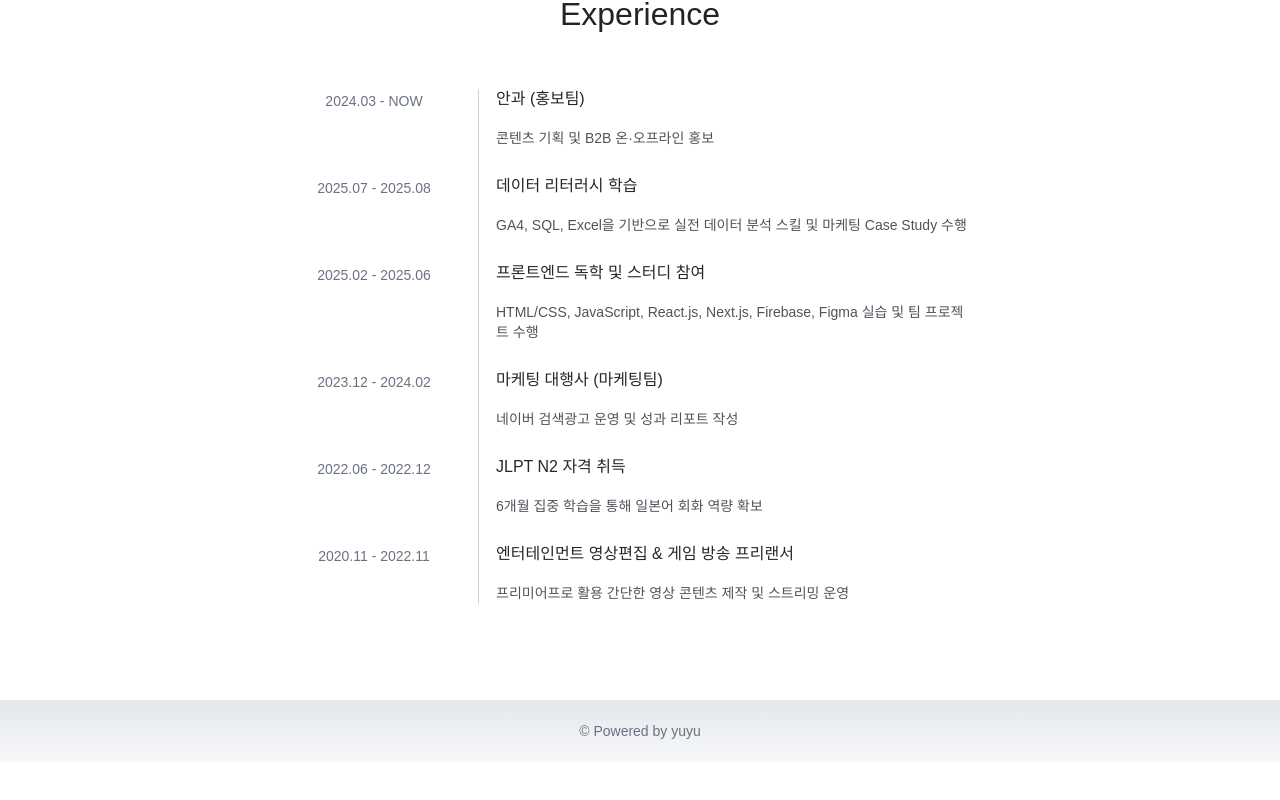
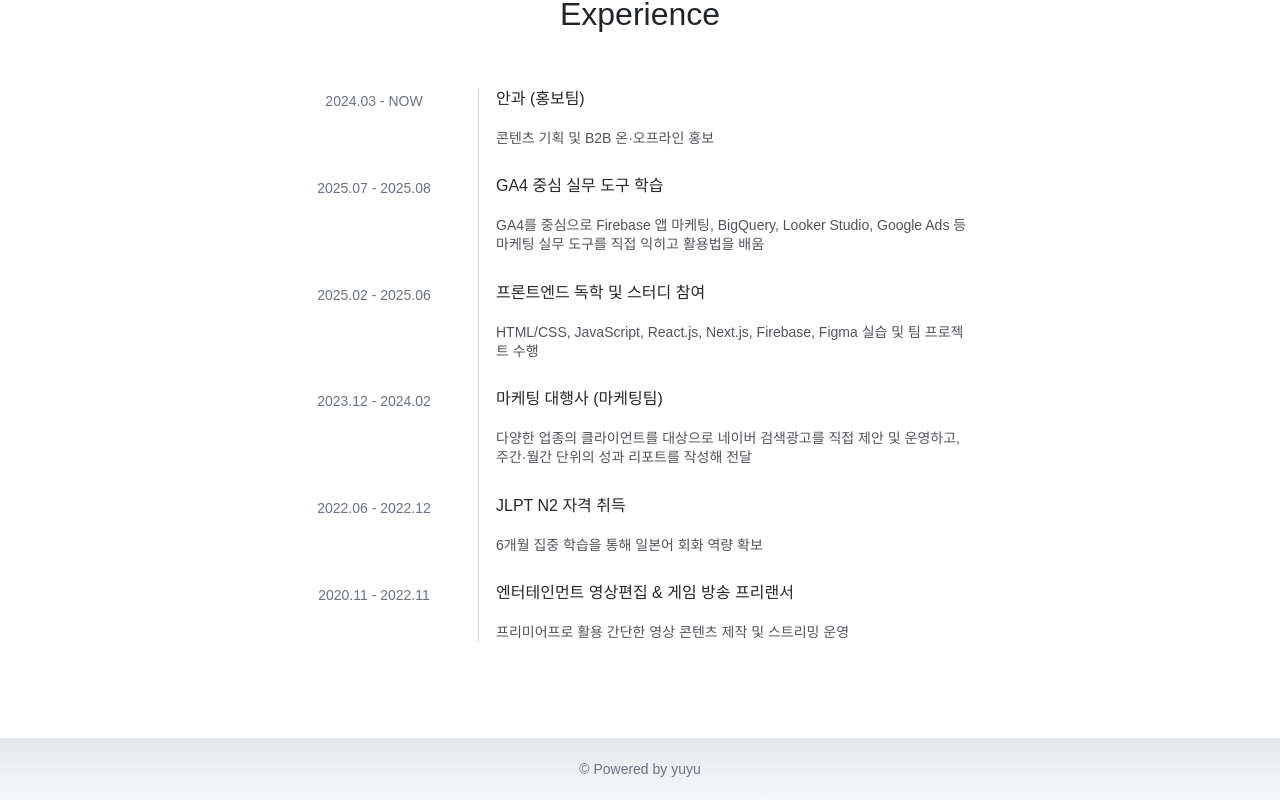
Before and after one commit to yuyu-kor/my-portfolio, a Next.js app: page /about in a window 1280 px wide. Shown: the part 1283-2083 px from the top of the page. Before the commit the page ends 2045 px from the top, so only its background shows below. Built offline with nearby package versions, Linux system fonts and the light colour scheme; a web font is replaced by a local one.

Commit message:
Feat: about 수정

```diff
--- a/src/pages/about.js
+++ b/src/pages/about.js
@@ -12,8 +12,8 @@ const experience = [
   },
   {
     date: "2025.07 - 2025.08",
-    company: "데이터 리터러시 학습",
-    role: "GA4, SQL, Excel을 기반으로 실전 데이터 분석 스킬 및 마케팅 Case Study 수행",
+    company: "GA4 중심 실무 도구 학습",
+    role: "GA4를 중심으로 Firebase 앱 마케팅, BigQuery, Looker Studio, Google Ads 등 마케팅 실무 도구를 직접 익히고 활용법을 배움",
   },
   {
     date: "2025.02 - 2025.06",
@@ -23,7 +23,7 @@ const experience = [
   {
     date: "2023.12 - 2024.02",
     company: "마케팅 대행사 (마케팅팀)",
-    role: "네이버 검색광고 운영 및 성과 리포트 작성",
+    role: "다양한 업종의 클라이언트를 대상으로 네이버 검색광고를 직접 제안 및 운영하고, 주간·월간 단위의 성과 리포트를 작성해 전달",
   },
   {
     date: "2022.06 - 2022.12",
```
